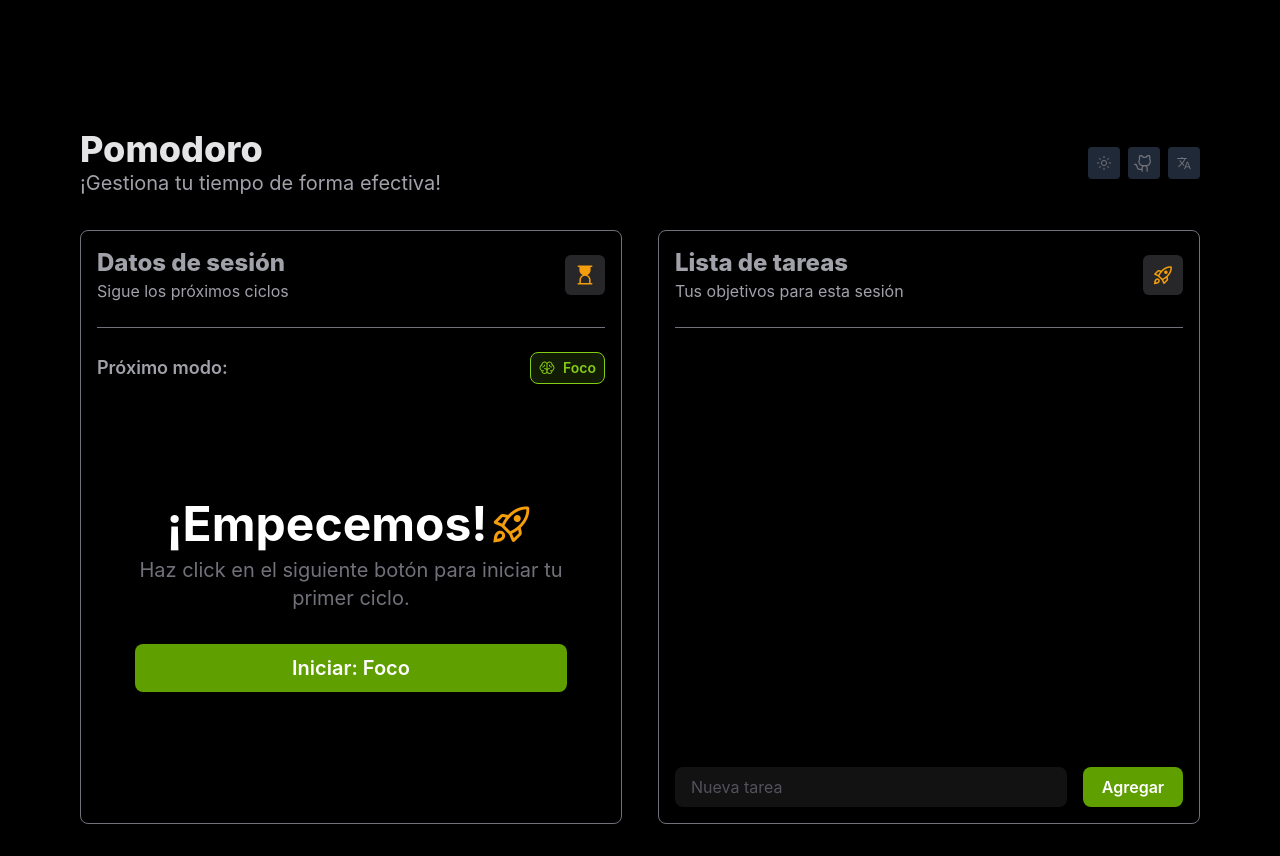
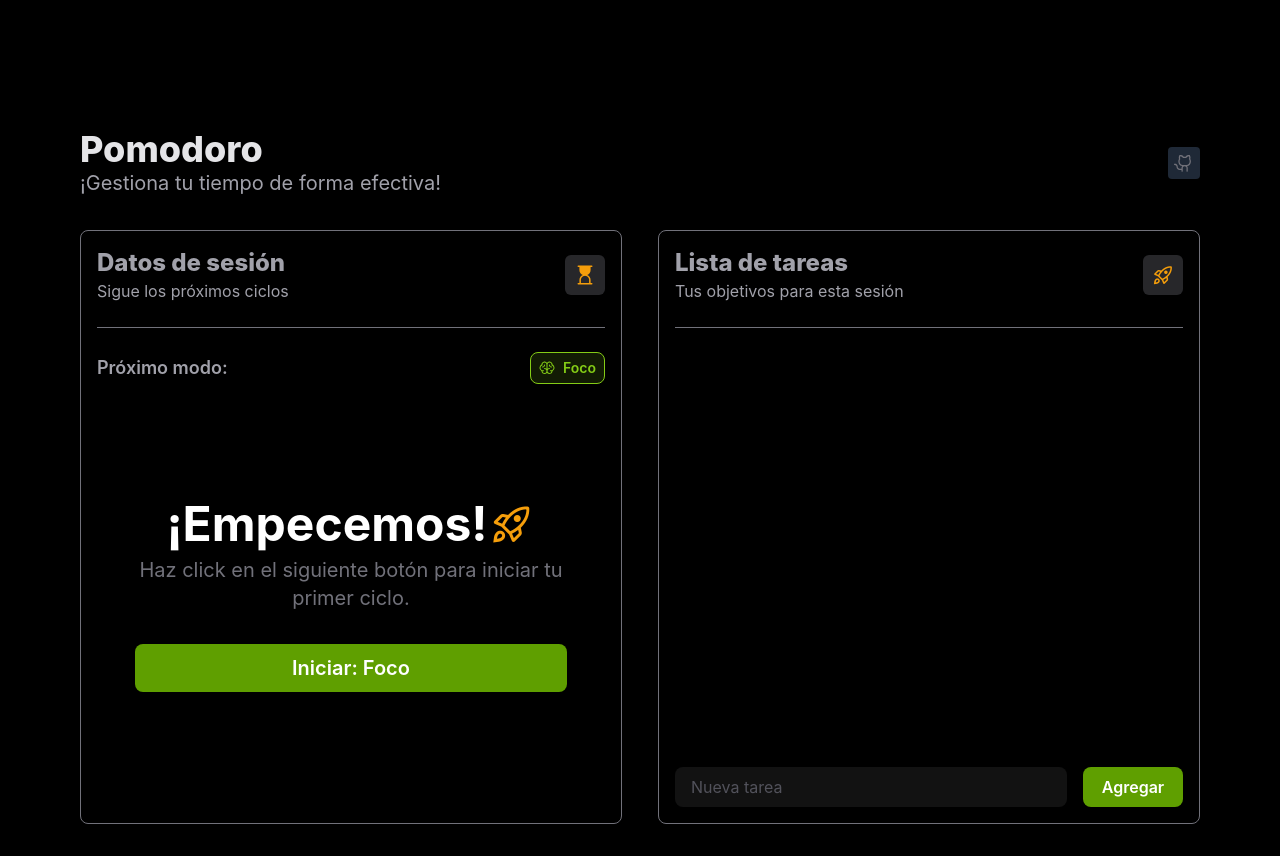
Before and after one commit to SalvasDev/pomodoro-app, a React (Vite) app: page / in a window 1280 px wide. Built offline with nearby package versions, Linux system fonts and the light colour scheme.

Commit message:
Commit for MVP with only github button

```diff
--- a/src/components/Navbar.jsx
+++ b/src/components/Navbar.jsx
@@ -14,23 +14,7 @@ const Navbar = () => {
           type="button"
           className="bg-gray-800 w-8 h-8 rounded flex justify-center items-center"
         >
-          <span className="material-symbols-rounded text-[#71717A] text-base ">
-            light_mode
-          </span>
-        </button>
-        <button
-          type="button"
-          className="bg-gray-800 w-8 h-8 rounded flex justify-center items-center"
-        >
-          <img src={GithubIcon} alt="GitHub" className="w-5 h-5 color-icon" />
-        </button>
-        <button
-          type="button"
-          className="bg-gray-800 w-8 h-8 rounded flex justify-center items-center"
-        >
-          <span className="material-symbols-rounded text-[#71717A] text-base">
-            translate
-          </span>
+        <a href='https://github.com/SalvasDev'><img src={GithubIcon} alt="GitHub" className="w-5 h-5 color-icon" /></a>
         </button>
       </div>
     </section>
--- a/src/data/pomodoroData.js
+++ b/src/data/pomodoroData.js
@@ -74,5 +74,3 @@ export const pomodoroData = {
 
     ]
 }
-
-// { isPaused ? 'play_arrow' : 'pause_circle' }
```
